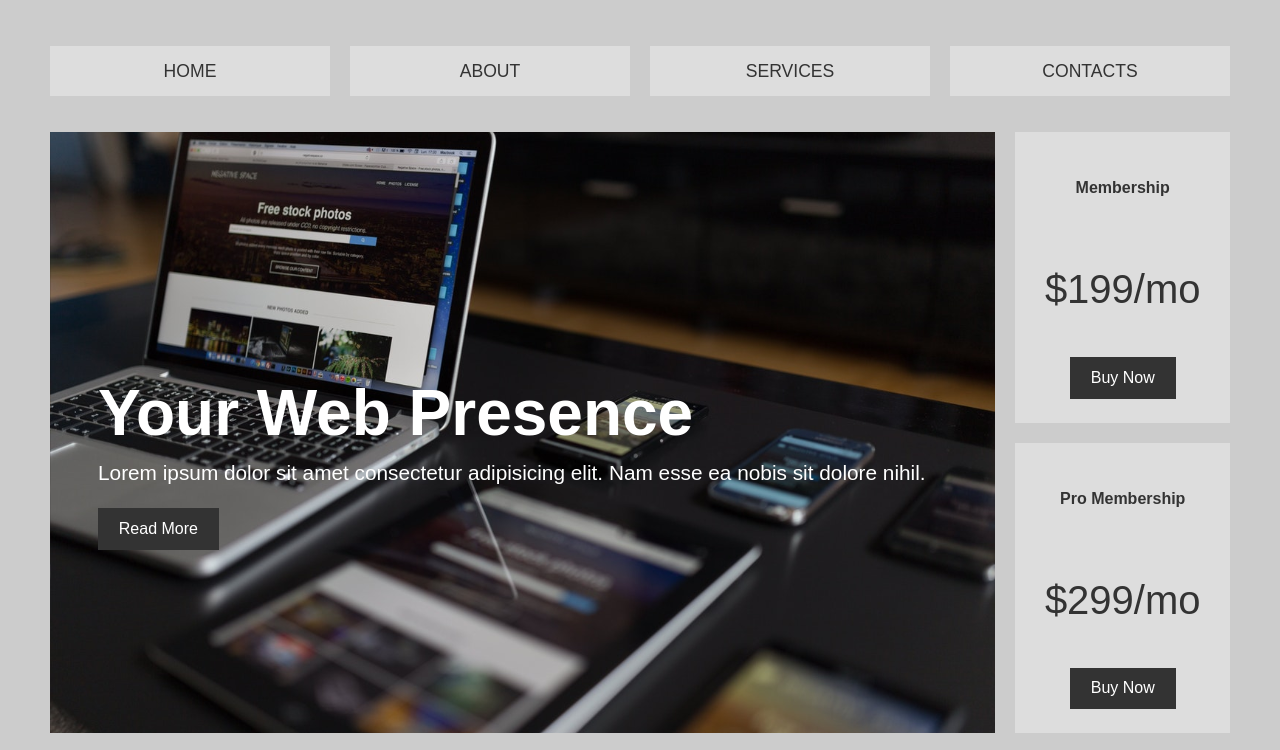
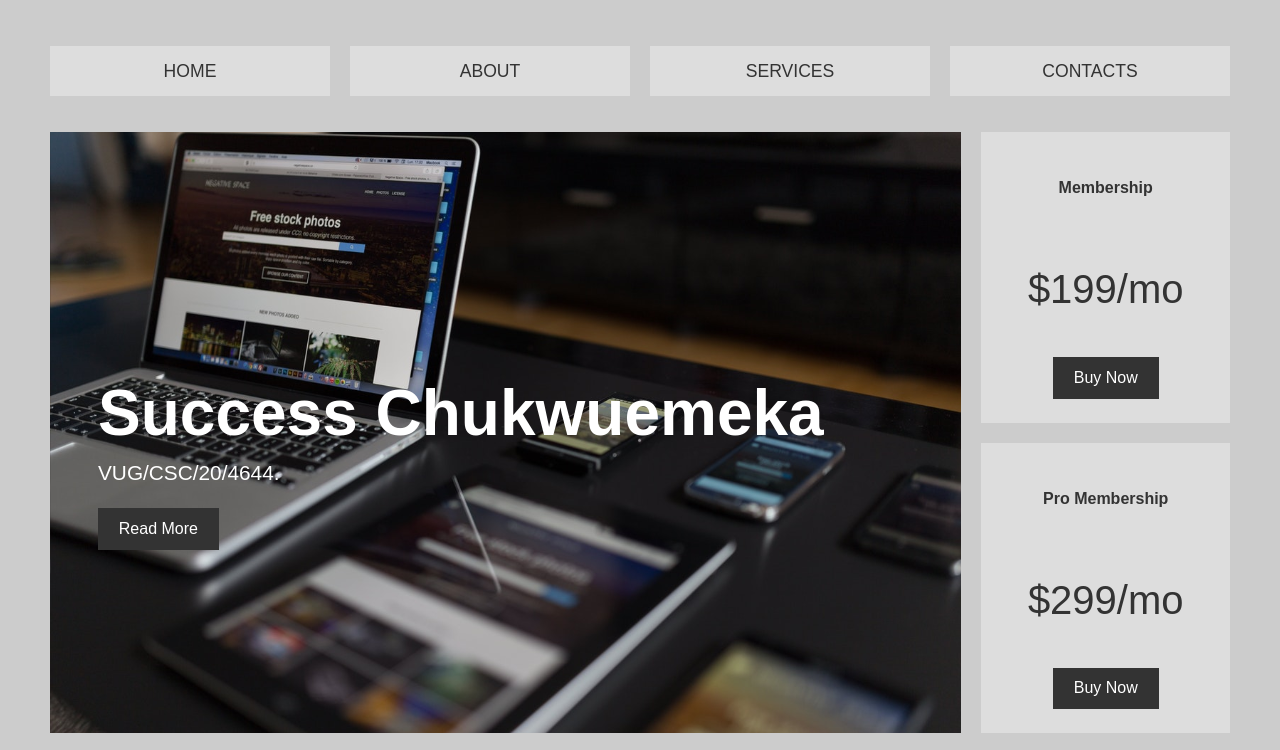
Before and after one commit to successdanesy/Grid-CSS-Website-Layout, a plain HTML site: page index.html in a window 1280 px wide. Shown: the top 750 px of the page. Drawn offline with Linux system fonts and the light colour scheme.

Commit message:
Update name index.html

```diff
--- a/index.html
+++ b/index.html
@@ -25,8 +25,8 @@
         <!--Top Container-->
         <section class="top-container">
             <header class="showcase">
-                <h1>Your Web Presence</h1>
-                <p>Lorem ipsum dolor sit amet consectetur adipisicing elit. Nam esse ea nobis sit dolore nihil.</p>
+                <h1>Success Chukwuemeka</h1>
+                <p>VUG/CSC/20/4644.</p>
                 <a href="#" class="btn">Read More</a>
 
             </header>
```
